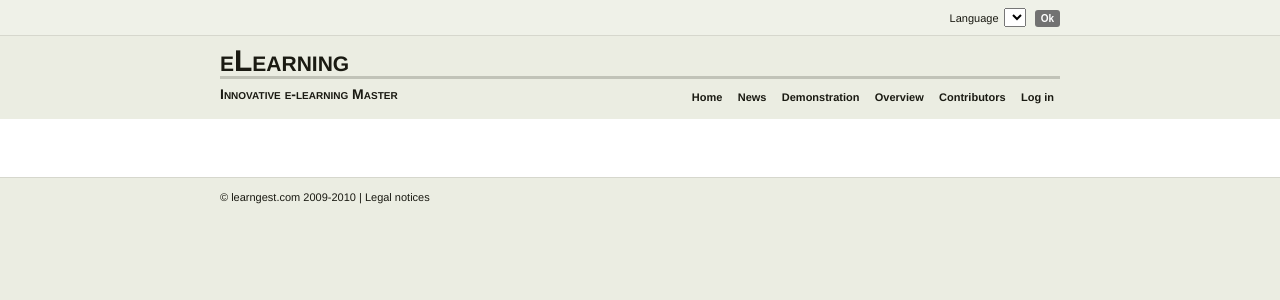
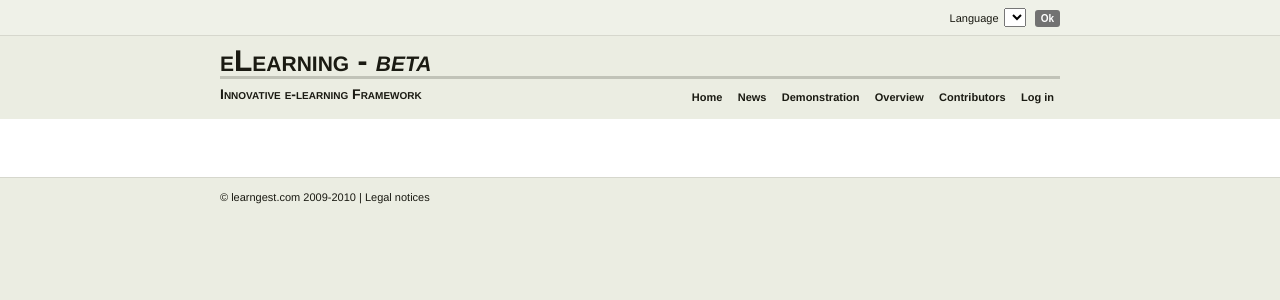
Before and after one commit to learngest/lg, a Django app: template templates/msg.html in a window 1280 px wide. Shown: the top 300 px of the page. Run offline with Django 3.2, Linux system fonts and the light colour scheme; the template is opened without the code that fills it, so the values that code supplies are empty.

Commit message:
Ajout de la mention beta sur les templates

```diff
--- a/templates/500.html
+++ b/templates/500.html
@@ -25,7 +25,7 @@
 <div id="header-container">
 	<div id="header">
 		<h1>eLearning</h1>
-		<p>{% if client.nom %}{{ client.nom }}{% else %}{% trans "Innovative e-learning Master" %}{% endif %}</p>
+		<p>{% if client.nom %}{{ client.nom }}{% else %}{% trans "Innovative e-learning Framework" %}{% endif %}</p>
 	</div>
 </div>
 
--- a/templates/base.html
+++ b/templates/base.html
@@ -46,8 +46,8 @@
 
 {% block header %}<div id="header-container">
 	<div id="header">
-		<h1>eLearning</h1>
-		<p>{% if client.nom %}{{ client.nom }}{% else %}{% trans "Innovative e-learning Master" %}{% endif %}</p>
+		<h1>eLearning - <em>beta</em></h1>
+		<p>{% if client.nom %}{{ client.nom }}{% else %}{% trans "Innovative e-learning Framework" %}{% endif %}</p>
 		{% block product_nav %}<ul id="product-nav">
             <li><a href="/home/"{% ifequal here 'home' %} class="selected"{% endifequal %}>{% trans "Home" %}</a></li>
 			<li><a href="/news/"{% ifequal here 'news' %} class="selected"{% endifequal %}>{% trans "News" %}</a></li>
```
Also changed, not shown: locale/en/LC_MESSAGES/django.po, locale/fr/LC_MESSAGES/django.po, locale/zh_CN/LC_MESSAGES/django.po, 3 other files.
